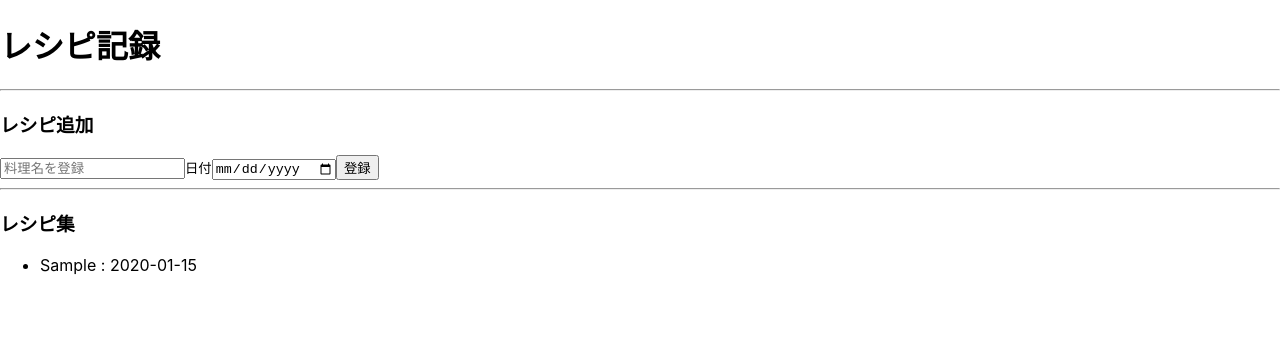
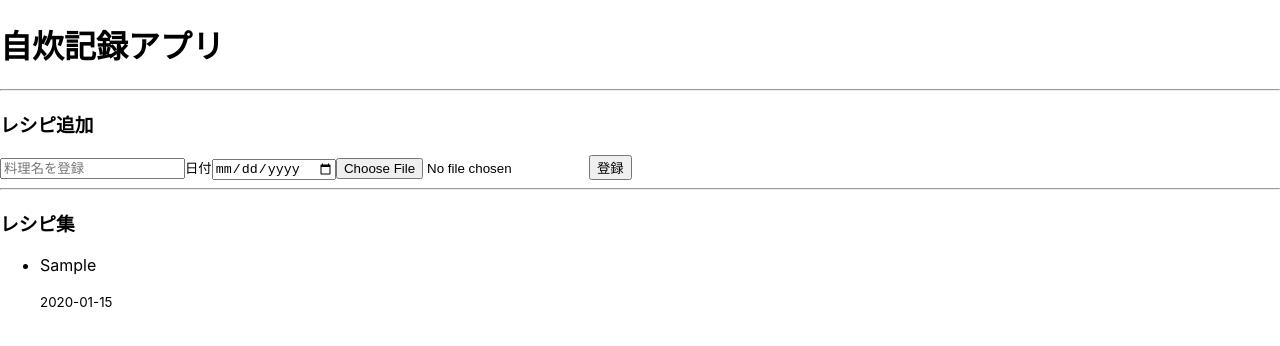
Before and after one commit to s1f102302753/recipe-record, a React (Create React App) app: page / in a window 1280 px wide. Both pictures are taken after typing "Sample", "2020-01-15" into the empty fields and a click on the button "登録". Shown: the top 346 px of the page. Built offline with nearby package versions, Linux system fonts and the light colour scheme.

Commit message:
記録機能に写真も載せられるようにしました

```diff
--- a/package.json
+++ b/package.json
@@ -6,6 +6,7 @@
     "@testing-library/jest-dom": "^5.17.0",
     "@testing-library/react": "^13.4.0",
     "@testing-library/user-event": "^13.5.0",
+    "axios": "^1.7.7",
     "react": "^18.3.1",
     "react-dom": "^18.3.1",
     "react-scripts": "5.0.1",
--- /dev/null
+++ b/src/AddRecipe.js
@@ -0,0 +1,32 @@
+import React, { useState } from 'react'
+
+const AddRecipe = ({ foodName, date, image, onChangeFoodName, onChangeDate, onChangeImage, handleSubmit }) => {
+    return (
+        <div className='add-recipe'>
+            <h3>レシピ追加</h3>
+            <form onSubmit={handleSubmit}>
+                <input
+                    value={foodName}
+                    onChange={onChangeFoodName}
+                    placeholder="料理名を登録"
+                />
+                <small>日付</small>
+                <input
+                    type="date"
+                    value={date}
+                    onChange={onChangeDate}
+                />
+                <input
+                    type="file"
+                    accept="image/*"
+                    onChange={onChangeImage}
+                    placeholder="写真を追加"
+                />
+                {image && <img src={image} alt="upload file" style={{ width: "100px", height: "100px" }} />}
+                <button type="submit">登録</button>
+            </form>
+        </div>
+    );
+};
+
+export default AddRecipe
--- a/src/App.js
+++ b/src/App.js
@@ -1,51 +1,56 @@
 import React, { useState } from "react";
+import AddRecipe from "./AddRecipe";
 import RecipeList from "./RecipeList";
+
 
 function App() {
   const [foodName, setFoodName] = useState("");
   const [date, setDate] = useState("");
   const [recipes, setRecipes] = useState([]);
+  const [image, setImage] = useState(null);
 
   const onChangeFoodName = (e) => {
-    setFoodName(e.target.value);
+      setFoodName(e.target.value);
   };
 
   const onChangeDate = (e) => {
     setDate(e.target.value);
   };
 
+  const onChangeImage = (e) => {
+    const file = e.target.files[0];
+    if (file) {
+      setImage(URL.createObjectURL(file));
+    }
+  };
+
   const handleSubmit = (e) => {
     e.preventDefault();
     if (foodName.trim() && date) {
-      setRecipes([...recipes, {foodName, date}]);
+      setRecipes([...recipes, {foodName, date, image}]);
       setFoodName("");
       setDate("");
-    }
+      setImage(null);
   };
+}
 
   return (
     <>
       <div className="main-area">
-        <h1>レシピ記録</h1>
+        <h1>自炊記録アプリ</h1>
       </div>
 
       <hr />
       <div className="add-recipe">
-        <h3>レシピ追加</h3>
-        <form onSubmit={handleSubmit}>
-          <input
-            value={foodName}
-            onChange={onChangeFoodName}
-            placeholder="料理名を登録"
-          />
-          <small>日付</small>
-          <input
-            type="date"
-            value={date}
-            onChange={onChangeDate}
-          />
-          <button type="submit">登録</button>
-        </form>
+        <AddRecipe
+          foodName={foodName}
+          date={date}
+          onChangeFoodName={onChangeFoodName}
+          onChangeDate={onChangeDate}
+          onChangeImage={onChangeImage}
+          handleSubmit={handleSubmit}
+          image={image}
+        />
       </div>
 
       <hr />
--- a/src/RecipeList.js
+++ b/src/RecipeList.js
@@ -7,8 +7,15 @@ const recipeList = ({ recipes }) => {
             <ul>
                 {recipes.map((recipe, index) => (
                     <li key={index} className="recipe-item">
-                        <span className="recipe-name">{recipe.foodName} : </span>
-                        <span className="recipe-date">{recipe.date}</span>
+                        <span className="recipe-name">{recipe.foodName}</span>
+                        {recipe.image && (
+                            <img
+                                src={recipe.image}
+                                alt={recipe.foodName}
+                                style={{ maxWidth: "100px", maxHeight: "100px" }}
+                            />
+                        )}
+                        <p><small className="recipe-date">{recipe.date}</small></p>
                     </li>
                 ))}
             </ul>
```
Also changed, not shown: 1 other file (tests, documents, lock files or other folders).
